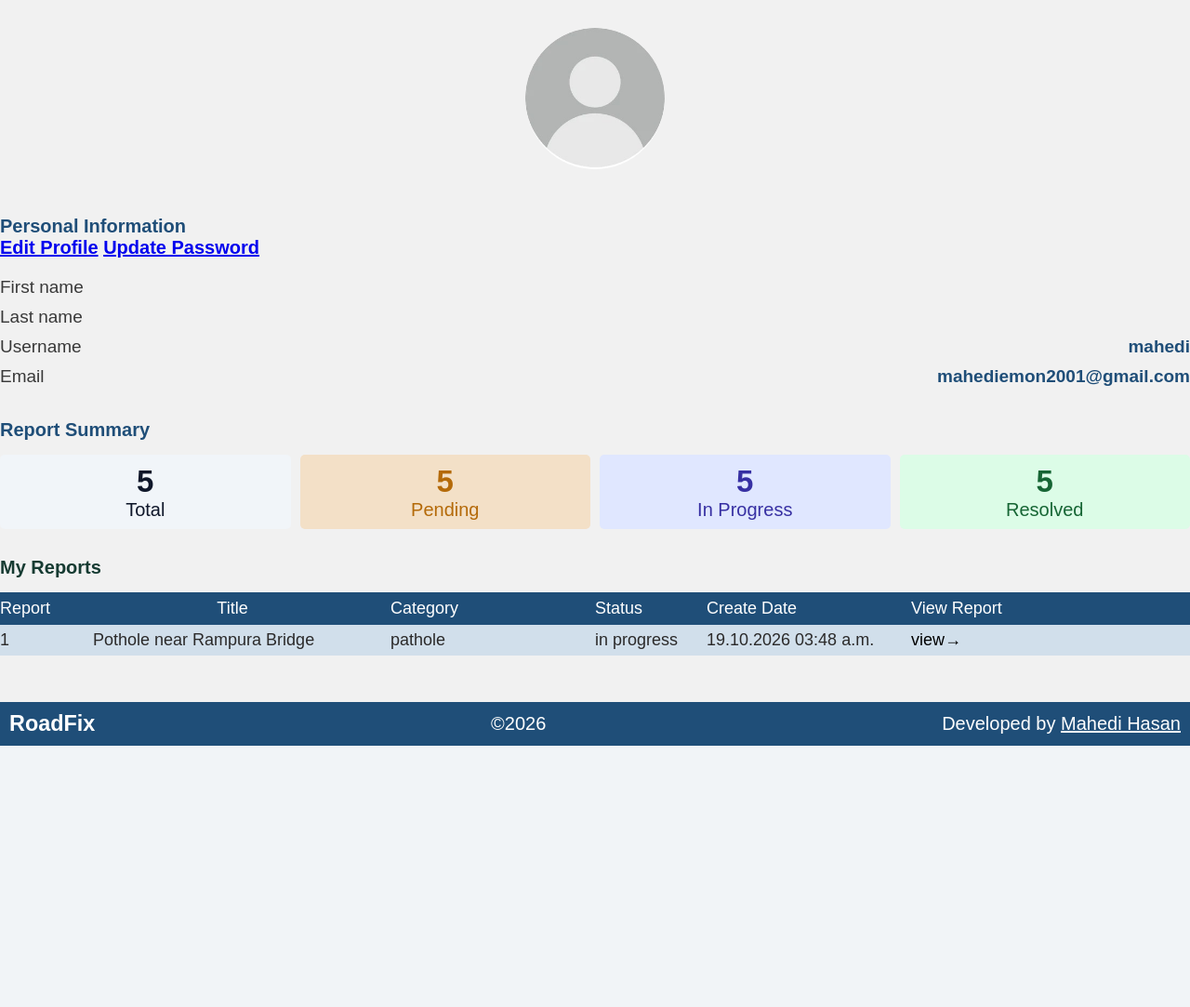
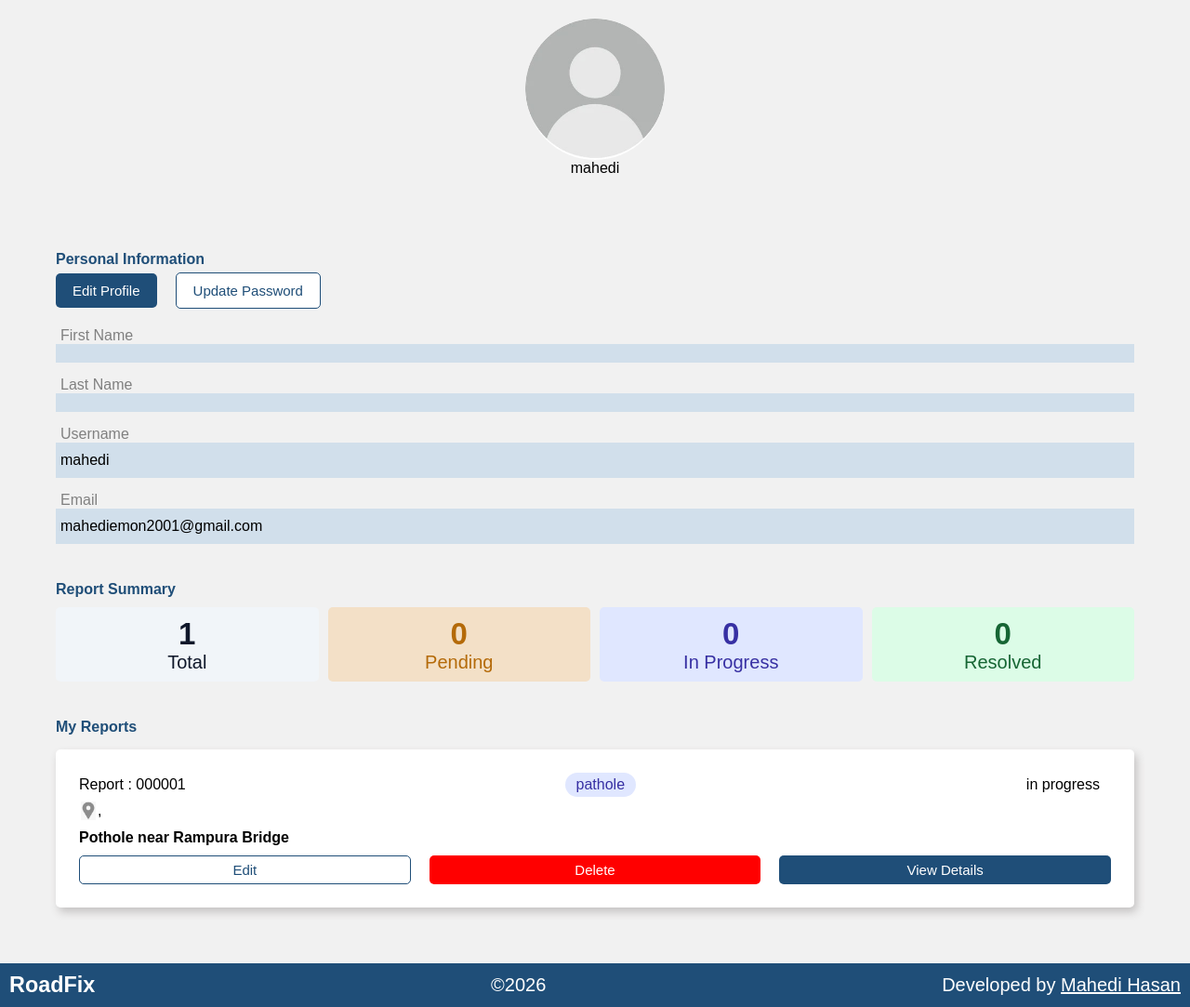
Before and after one commit to mahedi195/RoadFix-Dhaka-Road-Problem-Reporting-System, a Django app: page /accounts/myProfile/ in a window 1280 px wide. Shown: the part 50-1133 px from the top of the page at 93% size. Before the commit the page ends 852 px from the top, so only its background shows below. Run offline with Django 5.2, Linux system fonts and the light colour scheme; a user stored in the database is signed in; data comes from the database, SQL or seed files in the repository.

Commit message:
making again ui of user profile page

```diff
--- a/account/views.py
+++ b/account/views.py
@@ -85,10 +85,19 @@ def editProfile(request):
 
 
 def userProfile(request):
-    myReports = reportAppReportClassModel.objects.filter(user=request.user).order_by(
-        "-create_date"
-    )
-    return render(request, "userProfile.html", {"myAllReports": myReports})
+    myReports = reportAppReportClassModel.objects.filter(user=request.user).order_by("-create_date")
+    totalReports=myReports.count()
+    pending=myReports.filter(status='pending').count()
+    inProgress=myReports.filter(status='in_progress').count()
+    resolveD=myReports.filter(status='ressolved').count()
+    return render(request, "userProfile.html",
+                  {
+                      "myAllReports": myReports,
+                      'totalReports': totalReports,
+                      'pending': pending,
+                      'inProgress':inProgress,
+                      'resolved':resolveD,
+                  })
 
 
 def logout_user(request):
--- a/static/css/index.css
+++ b/static/css/index.css
@@ -1,3 +1,9 @@
+*{
+    margin: 0;
+    padding: 0;
+    box-sizing: border-box;
+}
+
 body {
     margin: 0;
     padding: 0;
--- a/static/css/userProfile.css
+++ b/static/css/userProfile.css
@@ -1,4 +1,3 @@
-
  body {
      margin: 0;
      padding: 0;
@@ -7,62 +6,143 @@
 
  }
 
- .image_and_name_section {
-     display: flex;
-     align-items: center;
-     justify-content: center;
-     flex-direction: column;
-     margin-top: 30px;
+ .personalInformationText p {
+     color: #1F4E78;
  }
 
 
- .image_and_name_section .fullanme {
-     margin: 0;
-     font-size: 20px;
+ .edit_and_password .editBtn {
+     background-color: #1F4E78;
+     color: white;
+     cursor: pointer;
+     padding: 8px 18px;
+     font-size: 18px;
+     border: none;
+     outline: 0;
+     border-radius: 5px;
+ }
+
+
+ .edit_and_password .update_btn {
+     color: #1F4E78;
+     background-color: white;
+     cursor: pointer;
+     padding: 8px 18px;
+     font-size: 18px;
+     border: 1px solid #1F4E78;
+     outline: 0;
+     border-radius: 5px;
+ }
+
+ .edit_and_password {
+     display: flex;
+     align-items: center;
+     gap: 20px;
+ }
+
+ .edit_and_password .update_btn:hover {
+     color: white;
+     transform: scale(1.02);
 
  }
 
- .image_and_name_section img{
-     width: 150px;
+ .edit_and_password .update_btn {
+
+     transition: transform 0.3s ease,
+         background-color 0.3s ease
+ }
+
+ .edit_and_password .update_btn a {
+     color: #1F4E78;
+ }
+
+ .edit_and_password button a {
+     text-decoration: none;
  }
 
 
 
- .personalInformation p {
-     margin: 0;
+ .personalInformationText p {
+     margin-bottom: 5px;
+     margin-top: 20px;
  }
 
- .personalInformation {
-/*margin: 30px 0px; */
-    font-size: 20px;
-  /*  color: #163B32;*/
-    font-weight: bold;
-    margin-top: 50px;
-    margin-bottom: 15px;
-    color: #1F4E78;
+ .edit_and_password {
+     margin-bottom: 20px;
  }
 
- .personalInfo p {
-     margin: 0;
+ .Information .block {
+     margin-bottom: 15px;
  }
 
- .personalInfo .row {
+ .block label {
+     color: gray;
+     font-size: 16px;
+     padding-left: 5px;
+ }
+
+ .block .val {
+     background-color: #d1dfeb;
+     padding: 10px 0px;
+     font-size: 16px;
+     padding-left: 5px;
+
+ }
+
+ .location img {
+     width: 20px;
+     height: 20px;
+     object-fit: contain;
+     margin-bottom: 0px;
+ }
+
+ .issue_status {
      display: flex;
      align-items: center;
+     gap: 10px;
+     font-size: 16px;
      justify-content: space-between;
-     padding: 5px 0px;
-     font-size: 19px;
- }
-
- .personalInfo .left {
-     color: #393939;
+     margin-bottom: 5px;
  }
 
 
- .personalInfo .right {
-     color: #1F4E78;
-     font-weight: bold;
+
+ .location p {
+     display: flex;
+     align-items: center;
  }
+
+ .location p span {
+     font-size: 16px;
+ }
+
+ .location {
+     margin-bottom: 10px;
+     margin-top: 2px;
+ }
+
+ .prb_description {
+     margin: 10px 0px;
+ }
+
+ .cart {
+     margin-bottom: 20px;
+     background-color: white;
+     border-radius: 5px;
+     padding: 25px;
+     box-shadow: 3px 5px 10px #c5c3c3;
+ }
+
+
+
+
+
+
+
+
+
+
+
 
  body {
      margin: 0;
@@ -71,9 +151,9 @@
  }
 
  .myAllReport {
-     margin-top: 30px;
-     margin-bottom: 15px;
-     font-size: 20px;
+     margin-top: 40px;
+     margin-bottom: 10px;
+     font-size: 16px;
      color: #1F4E78;
      font-weight: bold;
  }
@@ -139,9 +219,12 @@
 
  .myReportsText h3 {
      margin: 0;
-     color: #163B32;
+     color: #1F4E78;
      font-size: 20px;
      font-weight: bold;
+     margin-top: 40px;
+     margin-bottom: 10px;
+     font-size: 16px;
  }
 
  .info {
@@ -199,7 +282,6 @@
      margin-bottom: 50px;
  }
 
- .info .viewReport {}
 
  .info .viewReport a {
      text-decoration: none;
@@ -211,3 +293,100 @@
      width: 150px;
      border-radius: 50%;
  }
+
+ .image_and_name_section {
+     display: flex;
+     flex-direction: column;
+     align-items: center;
+     justify-content: center;
+     margin: 20px 0px;
+ }
+
+ .personalInformationText p {
+     margin-bottom: 5px;
+     margin-top: 20px;
+     font-weight: bold;
+ }
+
+ .personalInfo_and_cart {
+     padding: 40px 60px;
+ }
+
+ .rep_status {
+     padding: 4px 12px;
+     border-radius: 20px;
+
+ }
+
+ .rep_category {
+     padding: 4px 12px;
+     border-radius: 20px;
+     background-color: #e0e7ff;
+     color: #3730a3;
+ }
+
+ button a {
+     text-decoration: none;
+     font-size: 15px;
+ }
+
+ button {
+     padding: 6px 20px;
+     border-radius: 5px;
+     border: none;
+
+ }
+
+ .edittBtn {
+     background-color: white;
+     border: 1px solid #1F4E78;
+ }
+
+ .deleteBtn {
+     color: white;
+     background-color: red;
+ }
+
+ .view_details_btn {
+     background-color: #1F4E78;
+     color: white;
+ }
+
+ .edittBtn a {
+     color: #1F4E78;
+
+ }
+
+ .deleteBtn a {
+     color: white;
+
+ }
+
+ .view_details_btn a {
+     color: white;
+
+ }
+
+ .editBtn a {
+     color: white;
+
+ }
+
+ .editBtn {
+     background-color: white;
+ }
+
+ .Photos_and_viewDetails {
+     display: grid;
+     grid-template-columns: repeat(3, minmax(0, 1fr));
+     gap: 20px;
+ }
+
+ button {
+     cursor: pointer;
+     transition: transform 0.3s ease;
+ }
+
+ button:hover{
+    transform:scale(1.02);
+ }
--- a/templates/userProfile.html
+++ b/templates/userProfile.html
@@ -20,64 +20,70 @@
     <div class="image_and_name_section">
         <img src="{% static 'images/profilePic.jpg' %}">
 
-        <p class="fullanme">{{user.first_name}} {{user.last_name}}</p>
+        <p class="fullanme">{{user.username}}</p>
 
     </div>
 
 
 
-    <div class="personalInformation">
-        <p class="left">Personal Information</p>
-        <a href="{% url 'editProfile' %}">Edit Profile</a>
-        <a href="{% url 'updatePassowrD' %}">Update Password</a>
-
-    </a>
+    <div class="personalInfo_and_cart">
 
 
+        <div class="personalInformationText">
+            <p> Personal Information</p>
+        </div>
+        <div class="edit_and_password">
+            <button class="editBtn"><a href="{% url 'editProfile' %}">Edit Profile</a></button>
+            <button class="update_btn"> <a href="{% url 'updatePassowrD' %}">Update Password</a></button>
         </div>
 
-
-
-    <div class="personalInfo">
-        <div class="row">
-            <p class="left">First name</p>
-            <p class="right">{{user.first_name}}</p>
+        <div class="Information">
+            <div class="block">
+                <label class="label">First Name</label>
+                <p class="val">{{user.first_name}}</p>
             </div>
 
-        <div class="row">
-            <p class="left">Last name</p>
-            <p class="right">{{user.last_name}}</p>
+            <div class="block">
+                <label>Last Name</label>
+                <p class="val">{{user.last_name}}</p>
             </div>
 
-        <div class="row">
-            <p class="left">Username</p>
-            <p class="right">{{user.username}}</p>
+            <div class="block">
+                <label>Username</label>
+                <p class="val">{{user.username}}</p>
             </div>
 
-        <div class="row">
-            <p class="left">Email</p>
-            <p class="right">{{user.email}}</p>
+            <div class="block">
+                <label>Email </label>
+                <p class="val">{{user.email}}</p>
             </div>
 
 
         </div>
 
 
-
         <div class="myAllReport">
             Report Summary
         </div>
 
+
+
+
+
+
+
+
+
         <div class="reportBox">
             <div class="box total">
                 <div class="value_and_status">
-                <p class="value">5</p>
+                    <p class="value">{{totalReports}}</p>
                     <p class="status">Total</p>
                 </div>
             </div>
             <div class="box pending">
                 <div class="value_and_status">
-                <p class="value">5</p>
+                    <p class="value">{{pending}}</p>
                     <p class="status">Pending</p>
                 </div>
             </div>
@@ -85,7 +91,7 @@
 
             <div class="box in_progress">
                 <div class="value_and_status">
-                <p class="value">5</p>
+                    <p class="value">{{inProgress}}</p>
                     <p class="status">In Progress</p>
                 </div>
 
@@ -94,7 +100,7 @@
 
             <div class="box resolved">
                 <div class="value_and_status">
-                <p class="value">5</p>
+                    <p class="value">{{resolved}}</p>
                     <p class="status">Resolved</p>
                 </div>
             </div>
@@ -108,37 +114,87 @@
         </div>
 
 
-    <div class="reportHeading">
-        <p>Report</p>
-        <p class="title">Title</p>
-        <p>Category</p>
-        <p>Status</p>
-        <p>Create Date</p>
-        <p>View Report</p>
+
+        <div class="my_all_reports">
+            <div class="all_cart">
+                {% for reports in myAllReports %}
+                <div class="cart">
+                    <div class="allInfo">
+
+                        <div class="issue_status">
+                            <!--<p class="issue">Issue # {{reports.create_date|date:'Ymd'}}-{{reports.id|stringformat:'04d'}}</p>
+                -->
+                            <p class="issue">Report : {{reports.id|stringformat:'06d'}}</p>
+
+                            <p class="rep_category">{{reports.get_category_display}}</p>
+
+                            <p class="{{reports.status}} rep_status">{{reports.get_status_display}}</p>
+                        </div>
+
+                        <div class="location">
+                            <p class="prb_area">
+                                <img src="{% static 'images/location.png' %}">
+
+                                <span> {{reports.location}} , {{reports.road_information}}</span>
+
+                            </p>
+
+
+                        </div>
+
+
+                        <div class="title_category_description">
+
+                            <!-- <p class="prb_category">{{reports.get_category_display}}</p> -->
+                            <p class="prb_name"><strong>{{reports.title}}</strong></p>
+                            <p class="prb_description"> {{reports.additional_details}}</p>
+
+
+                        </div>
+
+                        <div class="Photos_and_viewDetails">
+
+                            <button class="edittBtn" >
+                                <a href="#">
+                                    Edit
+                                </a>
+                            </button>
+
+
+                            <button class="deleteBtn">
+                                <a href="#">
+                                    Delete
+                                </a>
+                            </button>
+
+
+
+
+                            <button class="view_details_btn">
+                                <a href="{% url 'specific_report_details' reports.id %}">
+                                    View Details
+                                </a>
+                            </button>
+
+                        </div>
+
+
+
+                    </div>
+
+                </div>
+
+                {% endfor %}
+            </div>
+
+
+
+        </div>
     </div>
 
 
 
 
-    <div class="allReports">
-        {% for report_i in myAllReports %}
-        <div class="info">
-            <p> {{report_i.id}}</p>
-            <p> {{report_i.title}}</p>
-            <p> {{report_i.get_category_display}}</p>
-            <p> {{report_i.get_status_display}}</p>
-            <p> {{report_i.create_date|date:'d.m.Y h:i a'}}</p>
-
-            <p class="viewReport">
-                <a href="{% url 'specific_report_details' report_i.id %}">view→</a>
-            </p>
-
-        </div>
-        {% empty %}
-        <h2>You haven't submitted any report</h2>
-        {% endfor %}
-
-    </div>
 
     {% include 'footer.html' %}
 </body>
```
Lines whose indentation alone changed are shown as unchanged.
